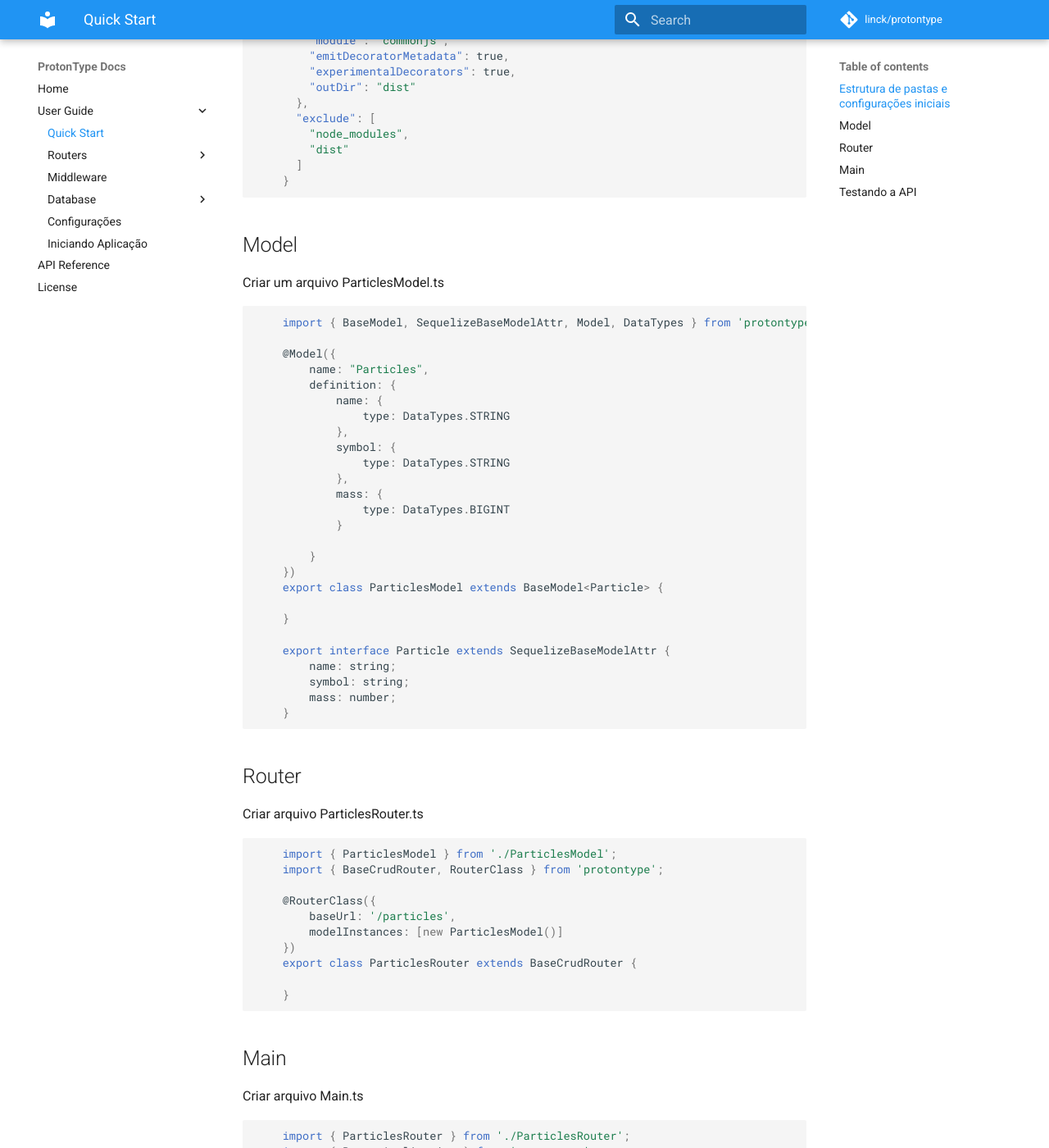
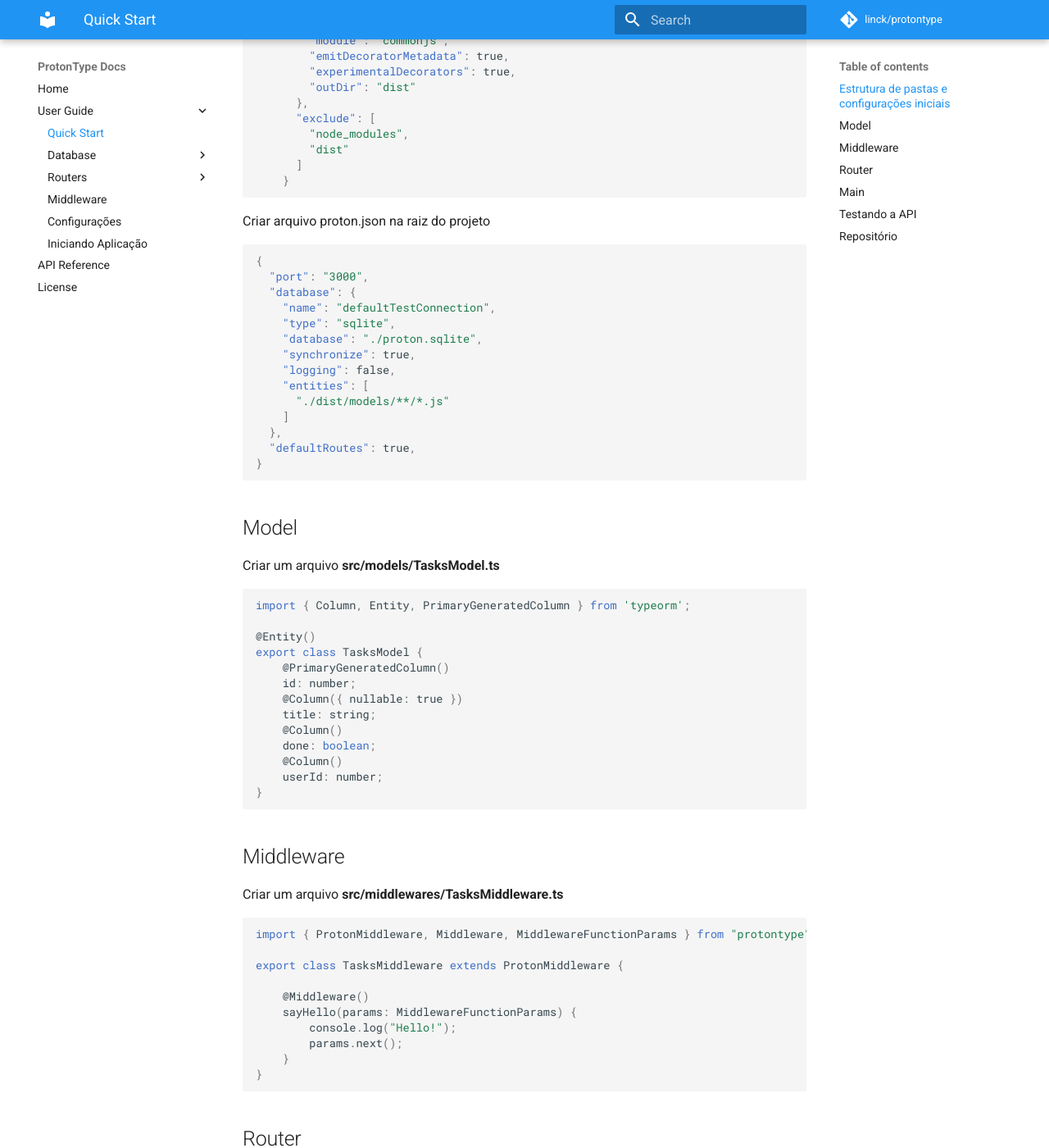
Before and after one commit to protontype/protontype.github.io, an MkDocs documentation site: the page built from docs/quickstart.md, in a window 1280 px wide and 1400 px high, scrolled down 432 px. Shown: the whole window at 82% size. Built offline with MkDocs 1.6.1 and Material for MkDocs 9.7.7, drawn with Linux system fonts in a browser that asks for light colours; comment, search, counter and statistics services are not loaded; old or Windows-style settings are respelled for this version of MkDocs; some of the changed text lies outside the part shown.

Commit message:
Update models, quickstart and config documentation

````diff
--- a/docs/quickstart.md
+++ b/docs/quickstart.md
@@ -3,13 +3,11 @@
 ##Estrutura de pastas e configurações iniciais
 
 ```bash
-
     mkdir proton-quickstart
     cd proton-quickstart
     npm init
     mkdir src
     npm install protontype --save
-
 ```
 
 Criar o arquivo tsconfig.json na raiz do projeto
@@ -32,84 +30,102 @@ Criar o arquivo tsconfig.json na raiz do projeto
 
 ```
 
+Criar arquivo proton.json na raiz do projeto
+```json
+{
+  "port": "3000",
+  "database": {
+    "name": "defaultTestConnection",
+    "type": "sqlite",
+    "database": "./proton.sqlite",
+    "synchronize": true,
+    "logging": false,
+    "entities": [
+      "./dist/models/**/*.js"
+    ]
+  },
+  "defaultRoutes": true,
+}
+```
+
 ##Model
 
-Criar um arquivo ParticlesModel.ts
+Criar um arquivo **src/models/TasksModel.ts**
 
 ```javascript
+import { Column, Entity, PrimaryGeneratedColumn } from 'typeorm';
 
-    import { BaseModel, SequelizeBaseModelAttr, Model, DataTypes } from 'protontype';
+@Entity()
+export class TasksModel {
+    @PrimaryGeneratedColumn()
+    id: number;
+    @Column({ nullable: true })
+    title: string;
+    @Column()
+    done: boolean;
+    @Column()
+    userId: number;
+}
+```
 
-    @Model({
-        name: "Particles",
-        definition: {
-            name: {
-                type: DataTypes.STRING
-            },
-            symbol: {
-                type: DataTypes.STRING
-            },
-            mass: {
-                type: DataTypes.BIGINT
-            }
+##Middleware
+Criar um arquivo **src/middlewares/TasksMiddleware.ts**
+```javascript
+import { ProtonMiddleware, Middleware, MiddlewareFunctionParams } from "protontype";
 
-        }
-    })
-    export class ParticlesModel extends BaseModel<Particle> {
+export class TasksMiddleware extends ProtonMiddleware {
 
+    @Middleware()
+    sayHello(params: MiddlewareFunctionParams) {
+        console.log("Hello!");
+        params.next();
     }
-
-    export interface Particle extends SequelizeBaseModelAttr {
-        name: string;
-        symbol: string;
-        mass: number;
-    }
-
+}
 ```
 
 ##Router
 
-Criar arquivo ParticlesRouter.ts
+Criar arquivo **src/routers/TasksRouter.ts**
 
 ```javascript
+import { RouterClass, TypeORMCrudRouter, BodyParserMiddleware } from 'protontype';
 
-    import { ParticlesModel } from './ParticlesModel';
-    import { BaseCrudRouter, RouterClass } from 'protontype';
+import { TasksModel } from '../models/TasksModel';
+import { TasksMiddleware } from '../middleware/TasksMiddleware';
 
-    @RouterClass({
-        baseUrl: '/particles',
-        modelInstances: [new ParticlesModel()]
-    })
-    export class ParticlesRouter extends BaseCrudRouter {
+@RouterClass({
+    baseUrl: "/tasks",
+    model: TasksModel,
+    middlewares: [new TasksMiddleware()]
+})
+export class TasksRouter extends TypeORMCrudRouter {
 
-    }
-
+}
 ```
 
 
 
 ##Main
 
-Criar arquivo Main.ts
+Criar arquivo **src/Main.ts**
 
 ```javascript
-
-    import { ParticlesRouter } from './ParticlesRouter';
-    import { ProtonApplication } from 'protontype';
-
-    new ProtonApplication()
-        .addRouter(new ParticlesRouter())
-        .bootstrap();
-
+import { TasksRouter } from './routes/TasksRouter';
+import { ProtonApplication } from 'protontype';
+/**
+ * @author Humberto Machado
+ *
+ */
+new ProtonApplication()
+    .addRouter(new TasksRouter())
+    .bootstrap();
 ```
 
 
 **Compilando e Rodando Aplicação**
 ```bash
-
     tsc
     node dist/Main.ts
-
 ```
 
 ##Testando a API
@@ -119,14 +135,14 @@ Será criado um arquivo proton.sqlite na raiz do projeto.
 
 Os endpoints abaixo já estarão disponíveis:
 
--   **GET /particles** - Lista todos os registos da tabela Particles
--   **POST /particles** - Cria um registro na tabela Particles
--   **GET /particles/:id** - Consulta um registro da tabela Particles
--   **PUT /particles/:id** - Atualiza um registro da tabela Particles
--   **DELETE /particles/:id** - Remove um registro da tabela Particles
+-   **GET /tasks** - Lista todos os registos da tabela Particles
+-   **POST /tasks** - Cria um registro na tabela Particles
+-   **GET /tasks/:id** - Consulta um registro da tabela Particles
+-   **PUT /tasks/:id** - Atualiza um registro da tabela Particles
+-   **DELETE /tasks/:id** - Remove um registro da tabela Particles
 
-Podera testar através do app [Postman](https://www.getpostman.com/ "") ou outro da sua preferência.
+Poderá testar através do app [Postman](https://www.getpostman.com/ "") ou outro da sua preferência.
 
-**Código completo do quick start**
+##Repositório
 
-<https://github.com/linck/proton-quickstart>
+<https://github.com/protontype/protontype-sample>
--- a/mkdocs.yml
+++ b/mkdocs.yml
@@ -12,13 +12,13 @@ pages:
 - Home: 'index.md'
 - User Guide:
     - 'Quick Start': 'quickstart.md'
-    - Routers:
-        - 'Router': 'router.md'
-        - 'BaseCrudRouter': basecrudrouter.md
-    - 'Middleware': 'middlewares.md'
     - Database:
         - 'Connectors': "db-connector.md"
         - 'Models': 'models.md'
+    - Routers:
+        - 'Router': 'router.md'
+        - 'CRUD Router': basecrudrouter.md
+    - 'Middleware': 'middlewares.md'
     - 'Configurações': 'config.md'
     - 'Iniciando Aplicação': 'bootstrap.md'
 - API Reference: api-ref.md
````
Also changed, not shown: docs/basecrudrouter.md (+4 -35 lines), docs/config.md (+15 -27 lines), docs/index.md (+70 -38 lines).
